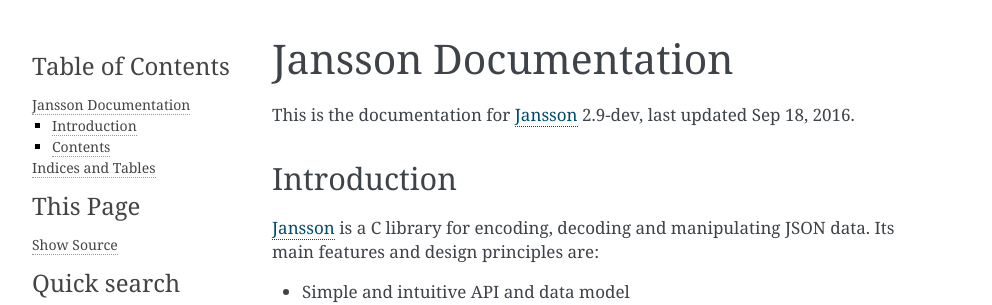
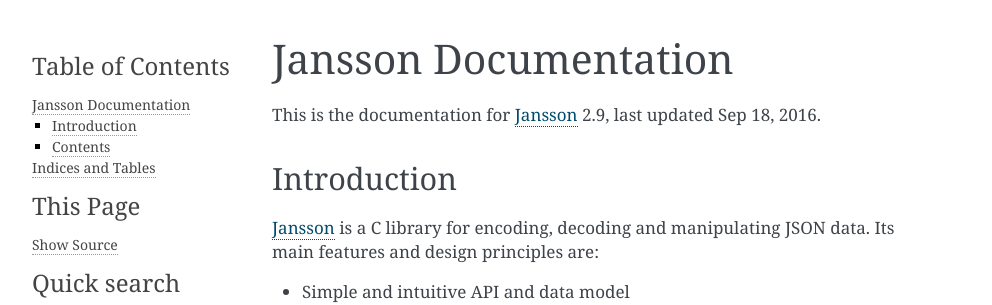
Before and after one commit to akheron/jansson, a Sphinx documentation site: the page built from doc/index.rst, in a window 1280 px wide. Shown: the top 305 px of the page, without its empty margins (148-1140 px from the left). Built offline with Sphinx 7.4.7, drawn with Linux system fonts in a browser that asks for light colours.

Commit message:
doc: Change version to 2.9

```diff
--- a/doc/conf.py
+++ b/doc/conf.py
@@ -48,7 +48,7 @@
 # built documents.
 #
 # The short X.Y version.
-version = '2.9-dev'
+version = '2.9'
 # The full version, including alpha/beta/rc tags.
 release = version
 
```
